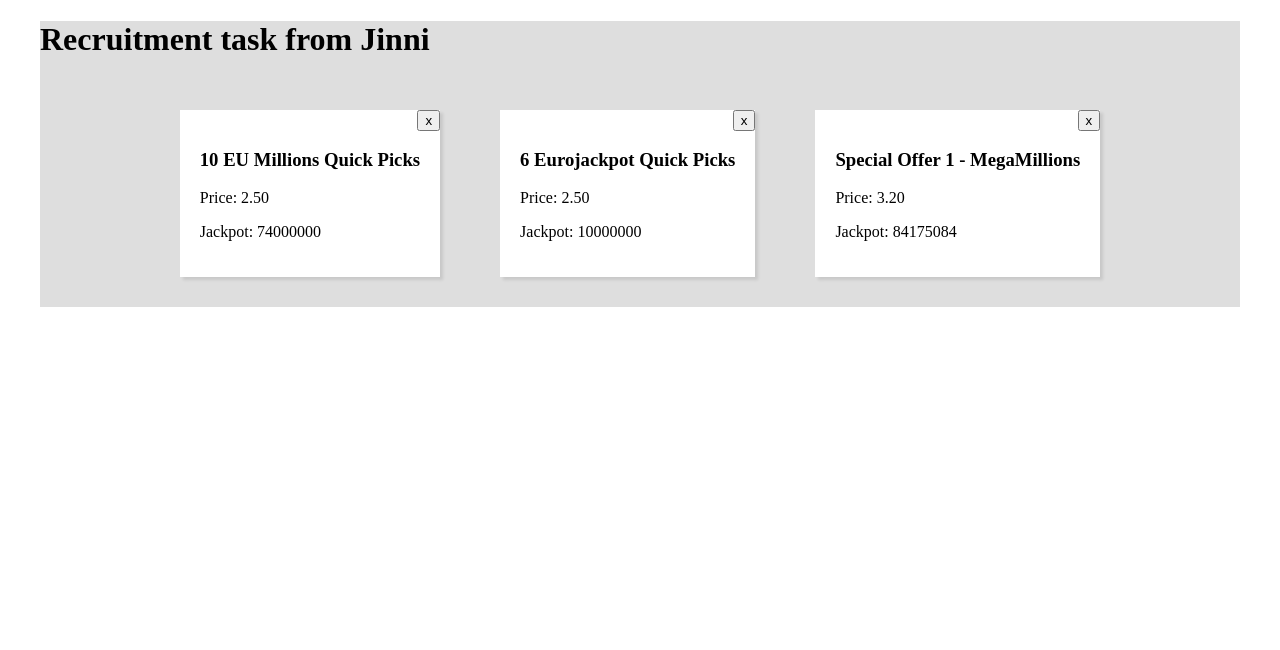
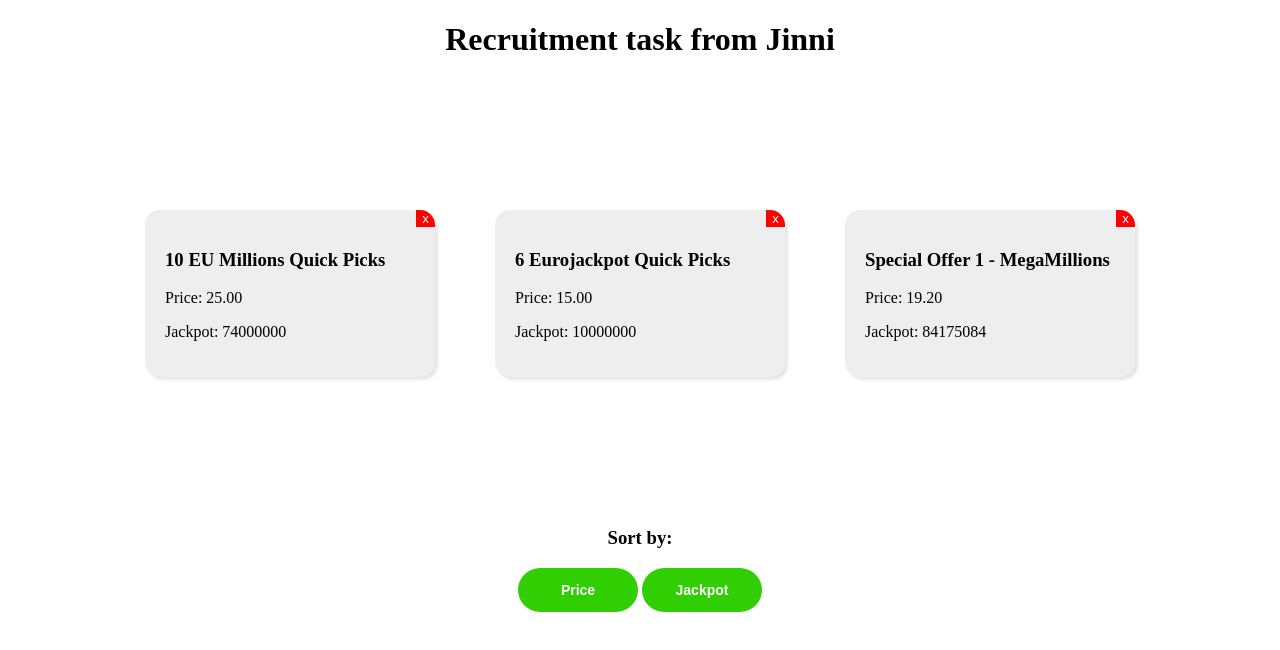
Before and after one commit to gozdziewski/Jinni, a plain HTML site: page index.html in a window 1280 px wide. Drawn offline with nearby package versions, Linux system fonts and the light colour scheme.

Commit message:
add style app

```diff
--- a/css/style.css
+++ b/css/style.css
@@ -1,28 +1,56 @@
 .container{
     margin: 0 auto;
     width: 1200px;
-    background-color: #dedede;
+    /* background-color: #eee; */
+}
+.title-page{
+    text-align: center;
+    font-weight: bold;
 }
 #app{
     display: flex;
     justify-content: center;
     flex-wrap: wrap;
     align-content: flex-end;
+    padding: 100px 0;
+    margin: 20px;
 }
 .box-item{
     position: relative;
-    max-width: auto;
+    width: 250px;
     padding: 20px;
     margin: 30px;
-    background-color: #fff;
+    background-color: #eee;
     box-shadow: 3px 3px 3px rgba(0, 0, 0, .1);
     overflow: hidden;
+    border-radius: 15px;
 }
 .app-title{
+    text-align: center;
+}
+.box-sort{
     text-align: center;
 }
 .btn-delete{
     position: absolute;
     top: 0;
     right: 0;
+    background: red;
+    color: #fff;
+    border: none;
 }
+.btn-delete:hover{
+    opacity: 0.9;
+}
+.btn{
+    color: #fff;
+    font-weight: bold;
+    font-size: 14px;
+    text-align: center;
+    background: #31ce03;
+    line-height: 1;
+    padding: 15px 25px;
+    border-radius: 25px;
+    border: none;
+    width: 120px;
+}
--- a/index.html
+++ b/index.html
@@ -11,9 +11,13 @@
     </head>
     <body>
         <div class="container">
-            <h1>Recruitment task from Jinni</h1>
+            <h1 class="title-page">Recruitment task from Jinni</h1>
             <div id="app">
-
+            </div>
+            <div class="box-sort">
+                <h3>Sort by:</h3>
+                    <button id="price" class='btn'>Price</button>
+                    <button id="jackpotAmount" class='btn'>Jackpot</button>
             </div>
         </div>
 
--- a/js/app.js
+++ b/js/app.js
@@ -152,19 +152,16 @@ const appData = [
     }
 ]
 
-
-
 function FlexTemplate(package){
     return `
-    <div class="box-item">
+    <div class="box-item" data-price="${package.PackagePrice}" data-jackpot="${package.Items[0].JackpotAmount}">
         <h3>${package.DisplayName}</h3>
-        <p>Price: ${package.Items[0].ItemPrice}</p>
+        <p>Price: ${package.PackagePrice}</p>
         <p> Jackpot: ${package.Items[0].JackpotAmount}</p>
         <button class="btn-delete">x</button>
     </div>
     `
 }
-
 
 const div = document.querySelector("#app");
 document.getElementById("app").innerHTML =`
@@ -177,3 +174,17 @@ deleteButtons.forEach(function(element){
         this.closest('.box-item').remove();
     })
 });
+
+var $wrapper = $('#app');
+
+document.querySelector("#price").addEventListener('click', function(){
+    $wrapper.find(".box-item").sort(function (a, b){
+        return +a.dataset.price - +b.dataset.price;
+    }).appendTo($wrapper);
+});
+
+document.querySelector("#jackpotAmount").addEventListener('click', function(){
+    $wrapper.find(".box-item").sort(function (a, b){
+        return +a.dataset.jackpot - +b.dataset.jackpot;
+    }).appendTo($wrapper);
+});
```
